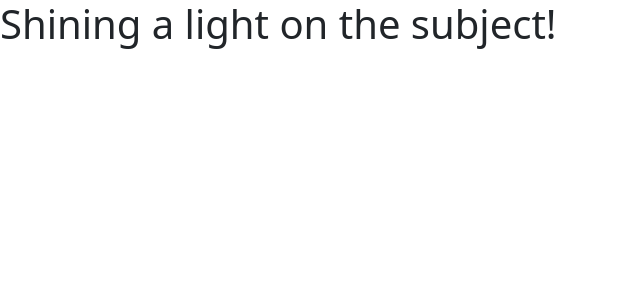
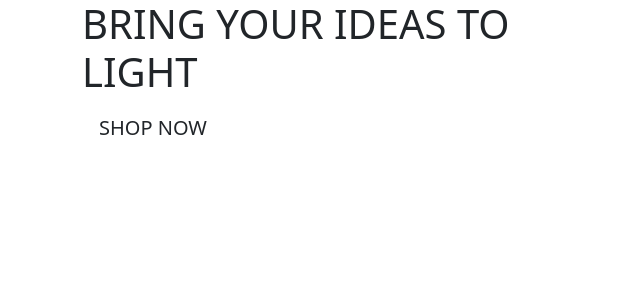
Before and after one commit to brimurphy/bright-ideas, a Django app: page / in a window 1280 px wide. Shown: the top 300 px of the page, without its empty margins (0-640 px from the left). Run offline with Django 3.2, Linux system fonts and the light colour scheme.

Commit message:
Add homepage welcome message and shop now button

```diff
--- a/home/templates/home/index.html
+++ b/home/templates/home/index.html
@@ -1,8 +1,25 @@
 {% extends 'base.html' %}
 {% load static %}
 
+{% block page_header %}
+    <div class="container container-header">
+        <div class="row">
+            <div class="col"></div>
+        </div>
+    </div>
+{% endblock %}
+
 {% block content %}
-
-    <h1>Shining a light on the subject!</h1>
-
+    <div class="container-sm">
+        <div class="row">
+            <div class="col-7 col-md-6 my-auto">
+                <h1 class="display-6 text-uppercase">
+                    Bring your Ideas to <span>Light</span>
+                </h1>
+                <h4>
+                    <a href="#" class="shop-now-btn btn btn-lg rounded-3 text-uppercase">Shop Now</a>
+                </h4>
+            </div>
+        </div>
+    </div>
 {% endblock %}
```
